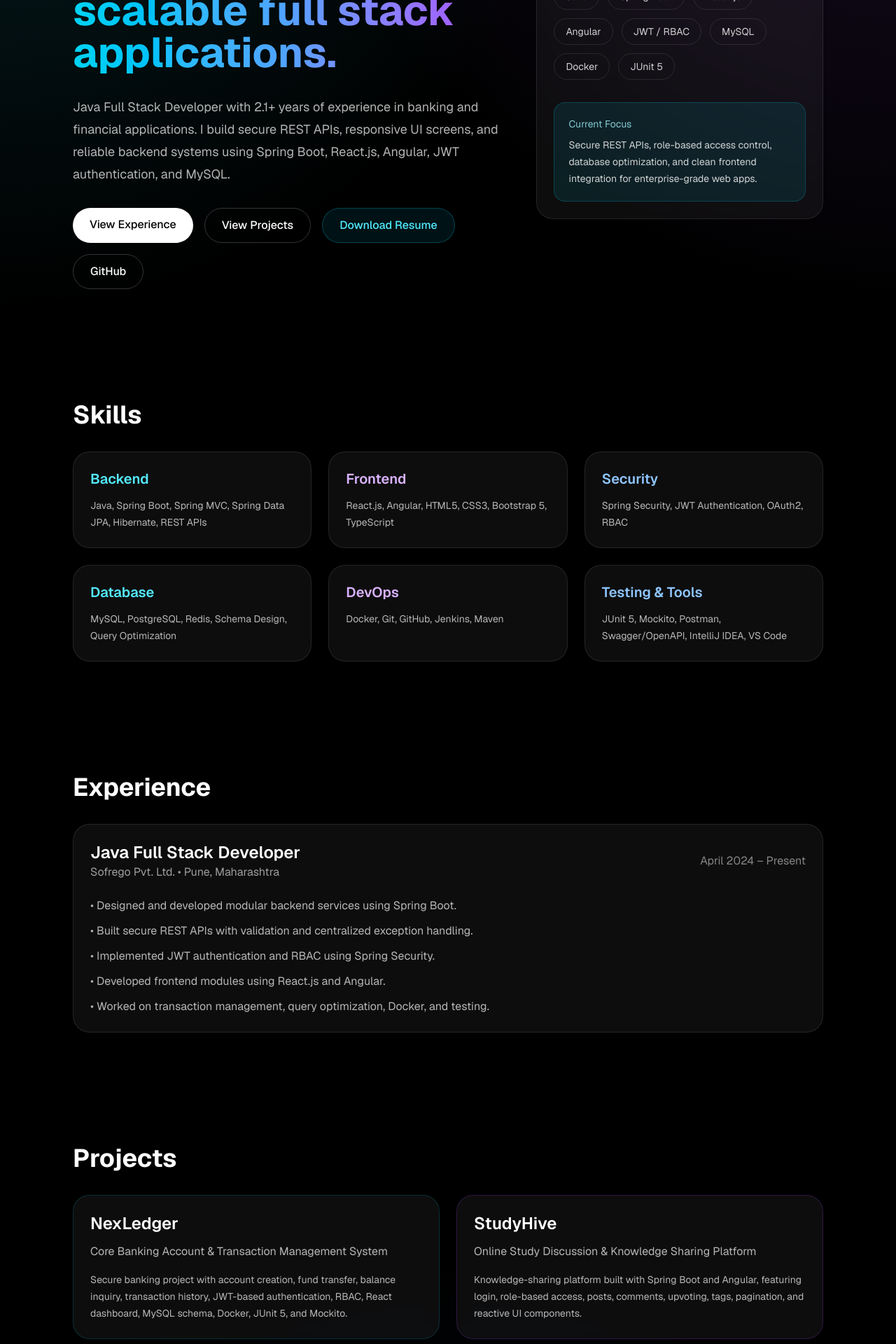
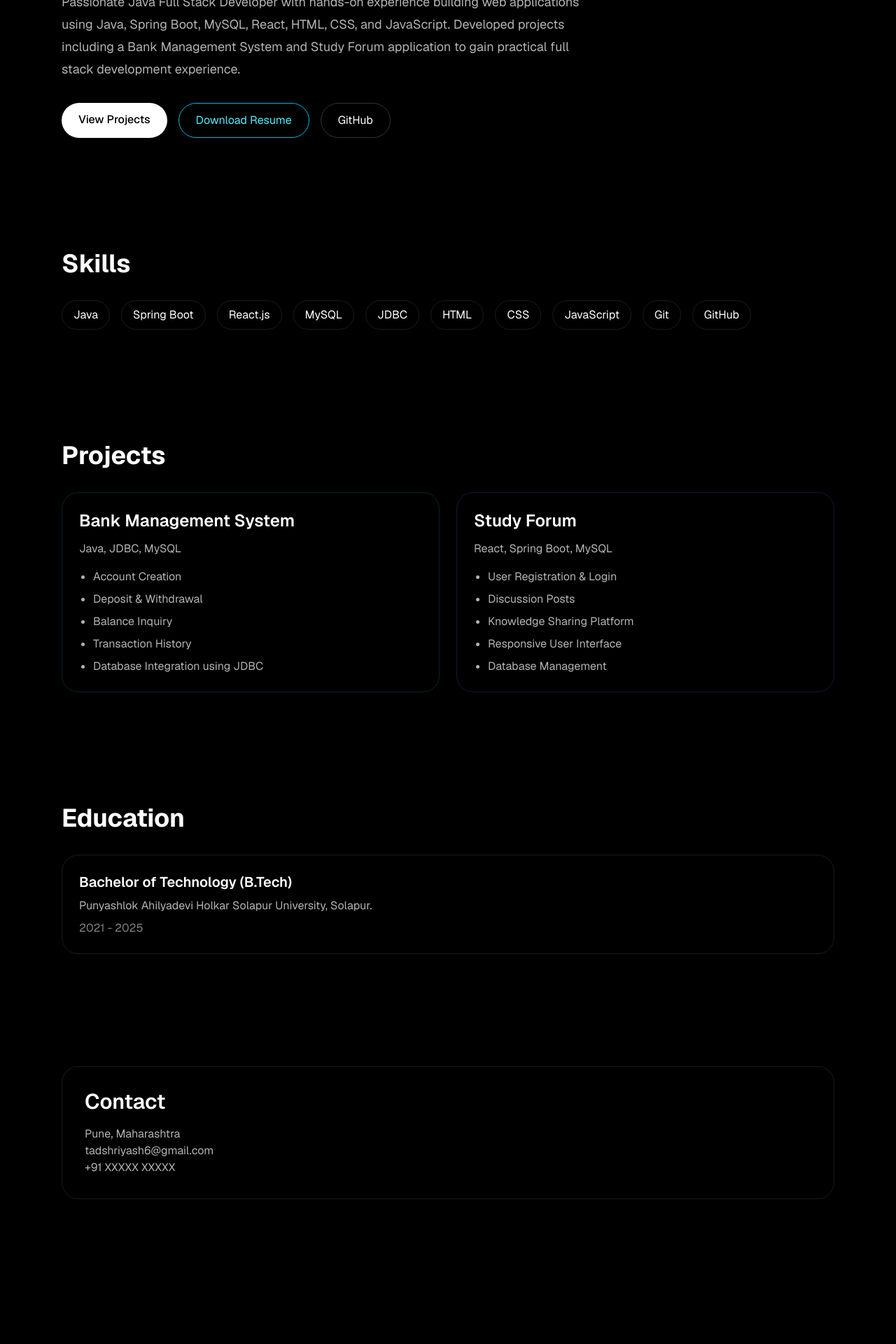
Before and after one commit to Shriyash715/New-Repo, a Next.js app: page / in a window 1280 px wide. Shown: the part 400-2320 px from the top of the page at 70% size. After the commit the page ends 2193 px from the top, so only its background shows below. Built offline with nearby package versions, Linux system fonts and the light colour scheme.

Commit message:
Updated portfolio content

```diff
--- a/app/page.tsx
+++ b/app/page.tsx
@@ -1,54 +1,50 @@
+
 import Navbar from "@/components/Navbar";
 
 export default function Home() {
-  const coreSkills = [
+  const skills = [
     "Java",
     "Spring Boot",
     "React.js",
-    "Angular",
-    "JWT / RBAC",
     "MySQL",
-    "Docker",
-    "JUnit 5",
+    "JDBC",
+    "HTML",
+    "CSS",
+    "JavaScript",
+    "Git",
+    "GitHub",
   ];
 
   return (
-    <main className="min-h-screen bg-black text-white bg-[radial-gradient(circle_at_top_left,rgba(34,211,238,0.15),transparent_25%),radial-gradient(circle_at_top_right,rgba(168,85,247,0.15),transparent_25%),radial-gradient(circle_at_bottom,rgba(59,130,246,0.10),transparent_30%)]">
+    <main className="min-h-screen bg-black text-white">
       <Navbar />
 
-      <section className="mx-auto w-full max-w-6xl px-6 py-20 md:px-10">
-        <div className="mb-8 inline-flex w-fit items-center rounded-full border border-white/10 bg-white/5 px-4 py-2 text-sm text-white/70 backdrop-blur">
-          Java Full Stack Developer • Spring Boot • React • Angular
+      {/* Hero Section */}
+      <section className="mx-auto max-w-6xl px-6 py-20">
+        <div className="mb-8 inline-flex rounded-full border border-white/10 bg-white/5 px-4 py-2 text-sm text-white/70">
+          Java Full Stack Developer • Spring Boot • React • MySQL
         </div>
 
-        <div className="grid gap-12 lg:grid-cols-[1.2fr_0.8fr] lg:items-center">
-          <div>
-            <h1 className="text-5xl font-bold leading-tight md:text-7xl">
+        <h1 className="text-5xl font-bold md:text-7xl">
           Shriyash Tad
         </h1>
 
-            <h2 className="mt-6 bg-gradient-to-r from-cyan-400 via-blue-400 to-purple-500 bg-clip-text text-4xl font-bold text-transparent md:text-6xl">
-              Building secure, scalable full stack applications.
+        <h2 className="mt-6 text-3xl font-bold text-cyan-400 md:text-5xl">
+          Java Full Stack Developer Fresher
         </h2>
 
-            <p className="mt-8 max-w-2xl text-lg leading-8 text-white/70">
-              Java Full Stack Developer with 2.1+ years of experience in banking
-              and financial applications. I build secure REST APIs, responsive UI
-              screens, and reliable backend systems using Spring Boot, React.js,
-              Angular, JWT authentication, and MySQL.
+        <p className="mt-8 max-w-3xl text-lg leading-8 text-white/70">
+          Passionate Java Full Stack Developer with hands-on experience
+          building web applications using Java, Spring Boot, MySQL,
+          React, HTML, CSS, and JavaScript. Developed projects including
+          a Bank Management System and Study Forum application to gain
+          practical full stack development experience.
         </p>
 
         <div className="mt-8 flex flex-wrap gap-4">
           <a
-                href="#experience"
-                className="rounded-full bg-white px-6 py-3 font-medium text-black transition hover:scale-[1.02]"
-              >
-                View Experience
-              </a>
-
-              <a
             href="#projects"
-                className="rounded-full border border-white/20 px-6 py-3 font-medium text-white transition hover:bg-white/10"
+            className="rounded-full bg-white px-6 py-3 font-medium text-black"
           >
             View Projects
           </a>
@@ -57,7 +53,7 @@ export default function Home() {
             href="/resume.pdf"
             target="_blank"
             rel="noreferrer"
-                className="rounded-full border border-cyan-500/30 bg-cyan-500/10 px-6 py-3 font-medium text-cyan-300 transition hover:bg-cyan-500/20"
+            className="rounded-full border border-cyan-500 px-6 py-3 text-cyan-300"
           >
             Download Resume
           </a>
@@ -66,180 +62,114 @@ export default function Home() {
             href="https://github.com/Shriyash715"
             target="_blank"
             rel="noreferrer"
-                className="rounded-full border border-white/20 px-6 py-3 font-medium text-white transition hover:bg-white/10"
+            className="rounded-full border border-white/20 px-6 py-3"
           >
             GitHub
           </a>
         </div>
-          </div>
+      </section>
 
-          <div className="rounded-3xl border border-white/10 bg-white/5 p-6 backdrop-blur">
-            <h3 className="text-sm uppercase tracking-[0.3em] text-white/50">
-              Core Skills
-            </h3>
+      {/* Skills */}
+      <section className="mx-auto max-w-6xl px-6 py-20">
+        <h2 className="text-4xl font-bold">Skills</h2>
 
-            <div className="mt-5 flex flex-wrap gap-3">
-              {coreSkills.map((skill) => (
+        <div className="mt-8 flex flex-wrap gap-4">
+          {skills.map((skill) => (
             <span
               key={skill}
-                  className="rounded-full border border-white/10 px-4 py-2 text-sm text-white/80"
+              className="rounded-full border border-white/10 px-4 py-2"
             >
               {skill}
             </span>
           ))}
         </div>
+      </section>
 
-            <div className="mt-8 rounded-2xl border border-cyan-400/20 bg-cyan-400/10 p-5">
-              <div className="text-sm text-cyan-200/80">Current Focus</div>
-              <p className="mt-2 text-sm leading-6 text-white/80">
-                Secure REST APIs, role-based access control, database optimization,
-                and clean frontend integration for enterprise-grade web apps.
+      {/* Projects */}
+      <section
+        id="projects"
+        className="mx-auto max-w-6xl px-6 py-20"
+      >
+        <h2 className="text-4xl font-bold">Projects</h2>
+
+        <div className="mt-8 grid gap-6 md:grid-cols-2">
+          <div className="rounded-3xl border border-cyan-500/20 p-6">
+            <h3 className="text-2xl font-semibold">
+              Bank Management System
+            </h3>
+
+            <p className="mt-3 text-white/70">
+              Java, JDBC, MySQL
             </p>
+
+            <ul className="mt-4 list-disc space-y-2 pl-5 text-white/70">
+              <li>Account Creation</li>
+              <li>Deposit & Withdrawal</li>
+              <li>Balance Inquiry</li>
+              <li>Transaction History</li>
+              <li>Database Integration using JDBC</li>
+            </ul>
           </div>
+
+          <div className="rounded-3xl border border-purple-500/20 p-6">
+            <h3 className="text-2xl font-semibold">
+              Study Forum
+            </h3>
+
+            <p className="mt-3 text-white/70">
+              React, Spring Boot, MySQL
+            </p>
+
+            <ul className="mt-4 list-disc space-y-2 pl-5 text-white/70">
+              <li>User Registration & Login</li>
+              <li>Discussion Posts</li>
+              <li>Knowledge Sharing Platform</li>
+              <li>Responsive User Interface</li>
+              <li>Database Management</li>
+            </ul>
           </div>
         </div>
       </section>
 
-      <section className="mx-auto w-full max-w-6xl px-6 py-20 md:px-10">
-        <h2 className="text-4xl font-bold">Skills</h2>
-
-        <div className="mt-8 grid gap-6 md:grid-cols-2 xl:grid-cols-3">
-          <div className="rounded-3xl border border-white/10 bg-white/5 p-6 backdrop-blur">
-            <h3 className="text-xl font-semibold text-cyan-300">Backend</h3>
-            <p className="mt-3 text-sm leading-6 text-white/70">
-              Java, Spring Boot, Spring MVC, Spring Data JPA, Hibernate, REST APIs
-            </p>
-          </div>
-
-          <div className="rounded-3xl border border-white/10 bg-white/5 p-6 backdrop-blur">
-            <h3 className="text-xl font-semibold text-purple-300">Frontend</h3>
-            <p className="mt-3 text-sm leading-6 text-white/70">
-              React.js, Angular, HTML5, CSS3, Bootstrap 5, TypeScript
-            </p>
-          </div>
-
-          <div className="rounded-3xl border border-white/10 bg-white/5 p-6 backdrop-blur">
-            <h3 className="text-xl font-semibold text-blue-300">Security</h3>
-            <p className="mt-3 text-sm leading-6 text-white/70">
-              Spring Security, JWT Authentication, OAuth2, RBAC
-            </p>
-          </div>
-
-          <div className="rounded-3xl border border-white/10 bg-white/5 p-6 backdrop-blur">
-            <h3 className="text-xl font-semibold text-cyan-300">Database</h3>
-            <p className="mt-3 text-sm leading-6 text-white/70">
-              MySQL, PostgreSQL, Redis, Schema Design, Query Optimization
-            </p>
-          </div>
-
-          <div className="rounded-3xl border border-white/10 bg-white/5 p-6 backdrop-blur">
-            <h3 className="text-xl font-semibold text-purple-300">DevOps</h3>
-            <p className="mt-3 text-sm leading-6 text-white/70">
-              Docker, Git, GitHub, Jenkins, Maven
-            </p>
-          </div>
-
-          <div className="rounded-3xl border border-white/10 bg-white/5 p-6 backdrop-blur">
-            <h3 className="text-xl font-semibold text-blue-300">
-              Testing &amp; Tools
-            </h3>
-            <p className="mt-3 text-sm leading-6 text-white/70">
-              JUnit 5, Mockito, Postman, Swagger/OpenAPI, IntelliJ IDEA, VS Code
-            </p>
-          </div>
-        </div>
-      </section>
-
-      <section
-        id="experience"
-        className="mx-auto w-full max-w-6xl px-6 py-20 md:px-10"
-      >
-        <h2 className="text-4xl font-bold">Experience</h2>
-
-        <div className="mt-8 rounded-3xl border border-white/10 bg-white/5 p-6 backdrop-blur">
-          <div className="flex flex-col gap-2 md:flex-row md:items-center md:justify-between">
-            <div>
-              <h3 className="text-2xl font-semibold">
-                Java Full Stack Developer
-              </h3>
-              <p className="text-white/60">
-                Sofrego Pvt. Ltd. • Pune, Maharashtra
-              </p>
-            </div>
-            <p className="text-white/50">April 2024 – Present</p>
-          </div>
-
-          <ul className="mt-6 space-y-3 text-white/70">
-            <li>• Designed and developed modular backend services using Spring Boot.</li>
-            <li>• Built secure REST APIs with validation and centralized exception handling.</li>
-            <li>• Implemented JWT authentication and RBAC using Spring Security.</li>
-            <li>• Developed frontend modules using React.js and Angular.</li>
-            <li>• Worked on transaction management, query optimization, Docker, and testing.</li>
-          </ul>
-        </div>
-      </section>
-
-      <section
-        id="projects"
-        className="mx-auto w-full max-w-6xl px-6 py-20 md:px-10"
-      >
-        <h2 className="text-4xl font-bold">Projects</h2>
-
-        <div className="mt-8 grid gap-6 md:grid-cols-2">
-          <div className="rounded-3xl border border-cyan-500/20 bg-white/5 p-6 backdrop-blur">
-            <h3 className="text-2xl font-semibold">NexLedger</h3>
-            <p className="mt-3 text-white/70">
-              Core Banking Account &amp; Transaction Management System
-            </p>
-            <p className="mt-4 text-sm leading-6 text-white/70">
-              Secure banking project with account creation, fund transfer,
-              balance inquiry, transaction history, JWT-based authentication,
-              RBAC, React dashboard, MySQL schema, Docker, JUnit 5, and Mockito.
-            </p>
-          </div>
-
-          <div className="rounded-3xl border border-purple-500/20 bg-white/5 p-6 backdrop-blur">
-            <h3 className="text-2xl font-semibold">StudyHive</h3>
-            <p className="mt-3 text-white/70">
-              Online Study Discussion &amp; Knowledge Sharing Platform
-            </p>
-            <p className="mt-4 text-sm leading-6 text-white/70">
-              Knowledge-sharing platform built with Spring Boot and Angular,
-              featuring login, role-based access, posts, comments, upvoting,
-              tags, pagination, and reactive UI components.
-            </p>
-          </div>
-        </div>
-      </section>
-
-      <section className="mx-auto w-full max-w-6xl px-6 py-20 md:px-10">
+      {/* Education */}
+      <section className="mx-auto max-w-6xl px-6 py-20">
         <h2 className="text-4xl font-bold">Education</h2>
 
-        <div className="mt-8 rounded-3xl border border-white/10 bg-white/5 p-6 backdrop-blur">
+        <div className="mt-8 rounded-3xl border border-white/10 p-6">
           <h3 className="text-xl font-semibold">
             Bachelor of Technology (B.Tech)
           </h3>
 
           <p className="mt-2 text-white/70">
-            Punyashlok Ahilyadevi Holkar Solapur University
+            Punyashlok Ahilyadevi Holkar Solapur University, Solapur.
           </p>
 
-          <p className="mt-2 text-white/50">2021 – 2025</p>
-
-          <div className="mt-5 inline-flex rounded-full border border-cyan-500/20 bg-cyan-500/10 px-4 py-2 text-sm text-cyan-300">
-            Certified Java Full Stack Developer
-          </div>
+          <p className="mt-2 text-white/50">
+            2021 - 2025
+          </p>
         </div>
       </section>
 
+      {/* Contact */}
       <section
         id="contact"
-        className="mx-auto w-full max-w-6xl px-6 py-20 md:px-10"
+        className="mx-auto max-w-6xl px-6 py-20"
       >
-        <div className="rounded-3xl border border-white/10 bg-white/5 p-8 backdrop-blur">
-          <h2 className="text-3xl font-semibold">Contact</h2>
+        <div className="rounded-3xl border border-white/10 p-8">
+          <h2 className="text-3xl font-semibold">
+            Contact
+          </h2>
+
           <p className="mt-4 text-white/70">
-            Pune, Maharashtra • tadshriyash19@gmail.com • +91 77209 14917
+            Pune, Maharashtra
+          </p>
+
+          <p className="text-white/70">
+            tadshriyash6@gmail.com
+          </p>
+
+          <p className="text-white/70">
+            +91 XXXXX XXXXX
           </p>
         </div>
       </section>
```
Lines whose indentation alone changed are shown as unchanged.
